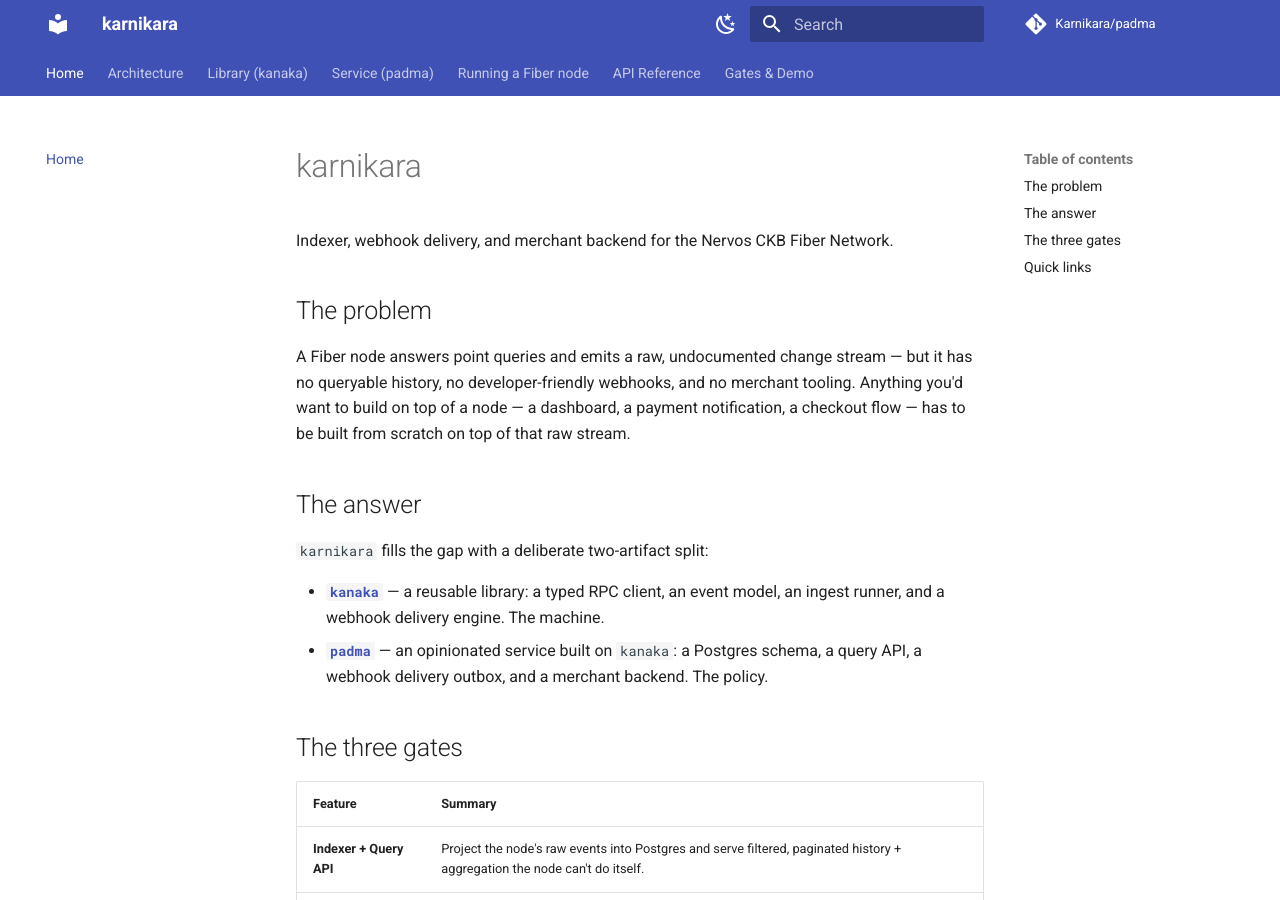
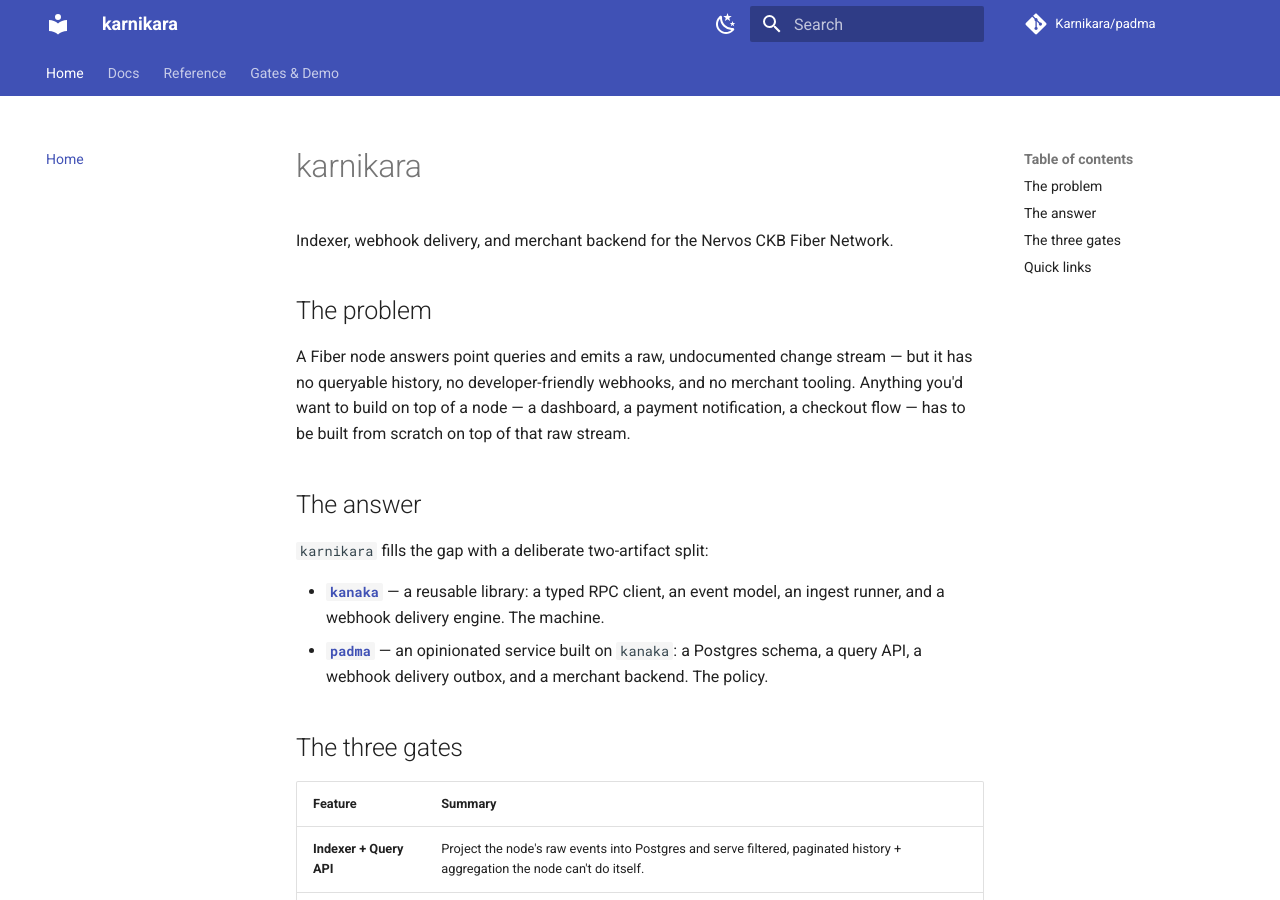
Before and after one commit to Karnikara/padma, an MkDocs documentation site: the page built from docs/index.md, in a window 1280 px wide and 900 px high. Built offline with MkDocs 1.6.1 and Material for MkDocs 9.7.7, drawn with Linux system fonts in a browser that asks for light colours; comment, search, counter and statistics services are not loaded; some of the changed lines change nothing that is shown.

Commit message:
chore(docs): Group MkDocs nav into Docs and Reference sections

```diff
--- a/mkdocs.yml
+++ b/mkdocs.yml
@@ -34,9 +34,11 @@ markdown_extensions:
 
 nav:
   - Home: index.md
-  - Architecture: architecture.md
-  - Library (kanaka): library.md
-  - Service (padma): service.md
-  - Running a Fiber node: running-a-node.md
-  - API Reference: api.md
+  - Docs:
+      - Architecture: architecture.md
+      - Library (kanaka): library.md
+      - Service (padma): service.md
+      - Running a Fiber node: running-a-node.md
+  - Reference:
+      - API Reference: api.md
   - Gates & Demo: gates.md
```
